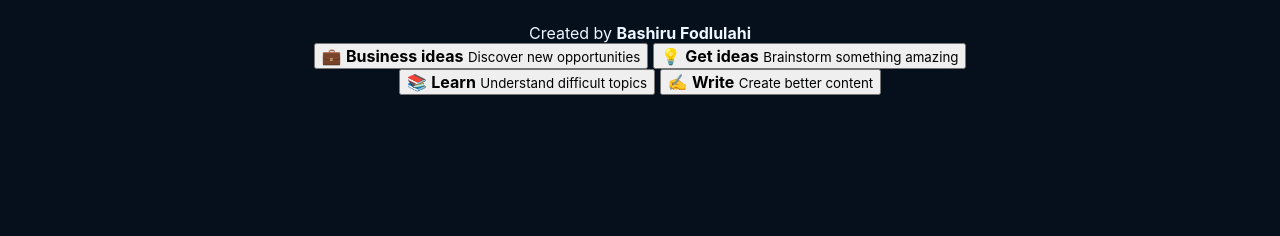
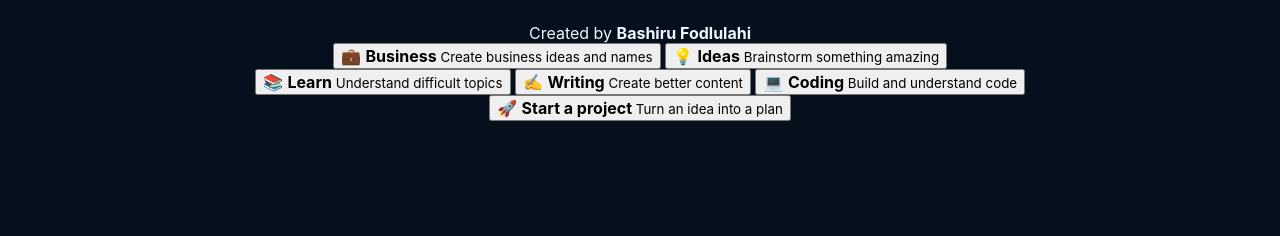
Before and after one commit to aishatajibade53-stack/Blaxe_ai, a website: page index.html in a window 1280 px wide. Shown: the part 564-800 px from the top of the page. Drawn offline with Linux system fonts and the light colour scheme.

Commit message:
Update index.html

```diff
--- a/index.html
+++ b/index.html
@@ -2,7 +2,11 @@
 <html lang="en">
 <head>
   <meta charset="UTF-8">
-  <meta name="viewport" content="width=device-width, initial-scale=1.0">
+
+  <meta
+    name="viewport"
+    content="width=device-width, initial-scale=1.0"
+  >
 
   <title>BLAXE AI — By Bashiru Fodlulahi</title>
 
@@ -11,66 +15,118 @@
     content="BLAXE AI — a personal AI assistant created by Bashiru Fodlulahi."
   >
 
+  <!-- Website style -->
   <link rel="stylesheet" href="style.css">
+
+  <!-- PWA / App installation -->
+  <link rel="manifest" href="manifest.json">
+
+  <meta name="theme-color" content="#0b5cff">
+
+  <link
+    rel="apple-touch-icon"
+    href="icon-192.png"
+  >
 </head>
 
 <body>
 
+  <!-- SIDEBAR -->
   <aside class="sidebar" id="sidebar">
 
     <div class="brand">
-      <div class="brand-mark">B</div>
+
+      <div class="brand-mark">
+        B
+      </div>
 
       <div>
         <strong>BLAXE AI</strong>
         <small>by Bashiru Fodlulahi</small>
       </div>
+
     </div>
 
-    <button class="new-chat" id="newChat">
+
+    <button
+      class="new-chat"
+      id="newChat"
+    >
       ＋ New Chat
     </button>
 
+
     <div class="sidebar-section">
+
       <small>BLAXE AI</small>
 
-      <button class="side-link" data-prompt="Give me some business ideas">
+      <button
+        class="side-link"
+        data-prompt="Give me some business ideas"
+      >
         💼 Business
       </button>
 
-      <button class="side-link" data-prompt="Give me some creative ideas">
+      <button
+        class="side-link"
+        data-prompt="Give me some creative ideas"
+      >
         💡 Ideas
       </button>
 
-      <button class="side-link" data-prompt="Help me learn something new">
+      <button
+        class="side-link"
+        data-prompt="Help me learn something new"
+      >
         📚 Learning
       </button>
 
-      <button class="side-link" data-prompt="Help me write something professional">
+      <button
+        class="side-link"
+        data-prompt="Help me write something professional"
+      >
         ✍️ Writing
       </button>
 
-      <button class="side-link" data-prompt="Help me with coding">
+      <button
+        class="side-link"
+        data-prompt="Help me with coding"
+      >
         💻 Coding
       </button>
+
     </div>
 
+
     <div class="sidebar-bottom">
-      <button class="side-link" id="clearBtn">
+
+      <button
+        class="side-link"
+        id="clearBtn"
+      >
         🗑 Clear Chat
       </button>
 
+
       <div class="creator">
+
         <strong>Created by</strong>
-        <span>Bashiru Fodlulahi</span>
+
+        <span>
+          Bashiru Fodlulahi
+        </span>
+
       </div>
+
     </div>
 
   </aside>
 
 
+  <!-- MAIN APP -->
   <main class="main">
 
+    <!-- TOP BAR -->
     <header class="topbar">
 
       <button
@@ -81,14 +137,27 @@
         ☰
       </button>
 
+
       <div class="top-brand">
-        <div class="brand-mark small">B</div>
+
+        <div class="brand-mark small">
+          B
+        </div>
 
         <div>
-          <strong>BLAXE AI</strong>
-          <small>Personal AI Assistant</small>
+
+          <strong>
+            BLAXE AI
+          </strong>
+
+          <small>
+            Personal AI Assistant
+          </small>
+
         </div>
+
       </div>
+
 
       <div class="creator-badge">
         By Bashiru Fodlulahi
@@ -97,64 +166,167 @@
     </header>
 
 
-    <section class="chat" id="chat">
+    <!-- CHAT -->
+    <section
+      class="chat"
+      id="chat"
+    >
 
-      <div class="welcome" id="welcome">
+      <div
+        class="welcome"
+        id="welcome"
+      >
 
         <div class="hero-icon">
           B
         </div>
 
+
         <h1>
-          Welcome to <span>BLAXE AI</span>
+          Welcome to
+          <span>BLAXE AI</span>
         </h1>
 
+
         <p>
-          Your personal AI assistant for ideas, writing,
-          coding, learning, business and more.
+          Your personal AI assistant for ideas,
+          writing, coding, learning, business
+          and more.
         </p>
 
+
         <div class="created">
-          Created by <strong>Bashiru Fodlulahi</strong>
+
+          Created by
+
+          <strong>
+            Bashiru Fodlulahi
+          </strong>
+
         </div>
 
 
+        <!-- PROMPT CARDS -->
         <div class="prompt-grid">
+
 
           <button
             class="prompt-card"
-            data-prompt="Give me 10 creative business ideas I can start with little money."
+            data-prompt="Create 10 unique business names for me."
           >
-            <span>💼</span>
-            <strong>Business ideas</strong>
-            <small>Discover new opportunities</small>
+
+            <span>
+              💼
+            </span>
+
+            <strong>
+              Business
+            </strong>
+
+            <small>
+              Create business ideas and names
+            </small>
+
           </button>
+
 
           <button
             class="prompt-card"
             data-prompt="Give me 10 creative ideas for my next project."
           >
-            <span>💡</span>
-            <strong>Get ideas</strong>
-            <small>Brainstorm something amazing</small>
+
+            <span>
+              💡
+            </span>
+
+            <strong>
+              Ideas
+            </strong>
+
+            <small>
+              Brainstorm something amazing
+            </small>
+
           </button>
+
 
           <button
             class="prompt-card"
             data-prompt="Teach me something useful in a simple way."
           >
-            <span>📚</span>
-            <strong>Learn</strong>
-            <small>Understand difficult topics</small>
+
+            <span>
+              📚
+            </span>
+
+            <strong>
+              Learn
+            </strong>
+
+            <small>
+              Understand difficult topics
+            </small>
+
           </button>
+
 
           <button
             class="prompt-card"
-            data-prompt="Help me write a professional social media caption."
+            data-prompt="Write a professional social media caption for me."
           >
-            <span>✍️</span>
-            <strong>Write</strong>
-            <small>Create better content</small>
+
+            <span>
+              ✍️
+            </span>
+
+            <strong>
+              Writing
+            </strong>
+
+            <small>
+              Create better content
+            </small>
+
+          </button>
+
+
+          <button
+            class="prompt-card"
+            data-prompt="Help me create a simple website."
+          >
+
+            <span>
+              💻
+            </span>
+
+            <strong>
+              Coding
+            </strong>
+
+            <small>
+              Build and understand code
+            </small>
+
+          </button>
+
+
+          <button
+            class="prompt-card"
+            data-prompt="Give me a plan for starting a small business."
+          >
+
+            <span>
+              🚀
+            </span>
+
+            <strong>
+              Start a project
+            </strong>
+
+            <small>
+              Turn an idea into a plan
+            </small>
+
           </button>
 
         </div>
@@ -164,7 +336,9 @@
     </section>
 
 
+    <!-- MESSAGE BOX -->
     <footer class="composer-area">
+
 
       <div
         class="attachment"
@@ -173,12 +347,18 @@
       ></div>
 
 
-      <form class="composer" id="composer">
+      <form
+        class="composer"
+        id="composer"
+      >
 
+
+        <!-- IMAGE BUTTON -->
         <label
           class="attach-btn"
           title="Attach image"
         >
+
           📎
 
           <input
@@ -187,9 +367,11 @@
             accept="image/*"
             hidden
           >
+
         </label>
 
 
+        <!-- MESSAGE INPUT -->
         <textarea
           id="input"
           rows="1"
@@ -198,6 +380,7 @@
         ></textarea>
 
 
+        <!-- WEB BUTTON -->
         <button
           type="button"
           class="web-btn"
@@ -208,6 +391,7 @@
         </button>
 
 
+        <!-- SEND BUTTON -->
         <button
           type="submit"
           class="send-btn"
@@ -217,34 +401,88 @@
           ➤
         </button>
 
+
       </form>
 
 
       <div class="composer-note">
-        BLAXE AI can make mistakes. Check important information.
+
+        BLAXE AI can make mistakes.
+        Check important information.
+
       </div>
 
     </footer>
 
 
+    <!-- FOOTER -->
     <footer class="site-footer">
 
-      <strong>BLAXE AI</strong>
+      <strong>
+        BLAXE AI
+      </strong>
 
-      <span>•</span>
+      <span>
+        •
+      </span>
 
-      <span>Created by Bashiru Fodlulahi</span>
+      <span>
+        Created by Bashiru Fodlulahi
+      </span>
 
-      <span>•</span>
+      <span>
+        •
+      </span>
 
-      <span>© 2026</span>
+      <span>
+        © 2026
+      </span>
 
     </footer>
 
   </main>
 
 
+  <!-- JAVASCRIPT -->
   <script src="app.js"></script>
+
+
+  <!-- APP INSTALL SUPPORT -->
+  <script>
+
+    let deferredPrompt = null;
+
+
+    window.addEventListener(
+      "beforeinstallprompt",
+      function(event) {
+
+        event.preventDefault();
+
+        deferredPrompt = event;
+
+        console.log(
+          "BLAXE AI can be installed."
+        );
+
+      }
+    );
+
+
+    window.addEventListener(
+      "appinstalled",
+      function() {
+
+        deferredPrompt = null;
+
+        console.log(
+          "BLAXE AI installed successfully."
+        );
+
+      }
+    );
+
+  </script>
 
 </body>
 </html>
```
